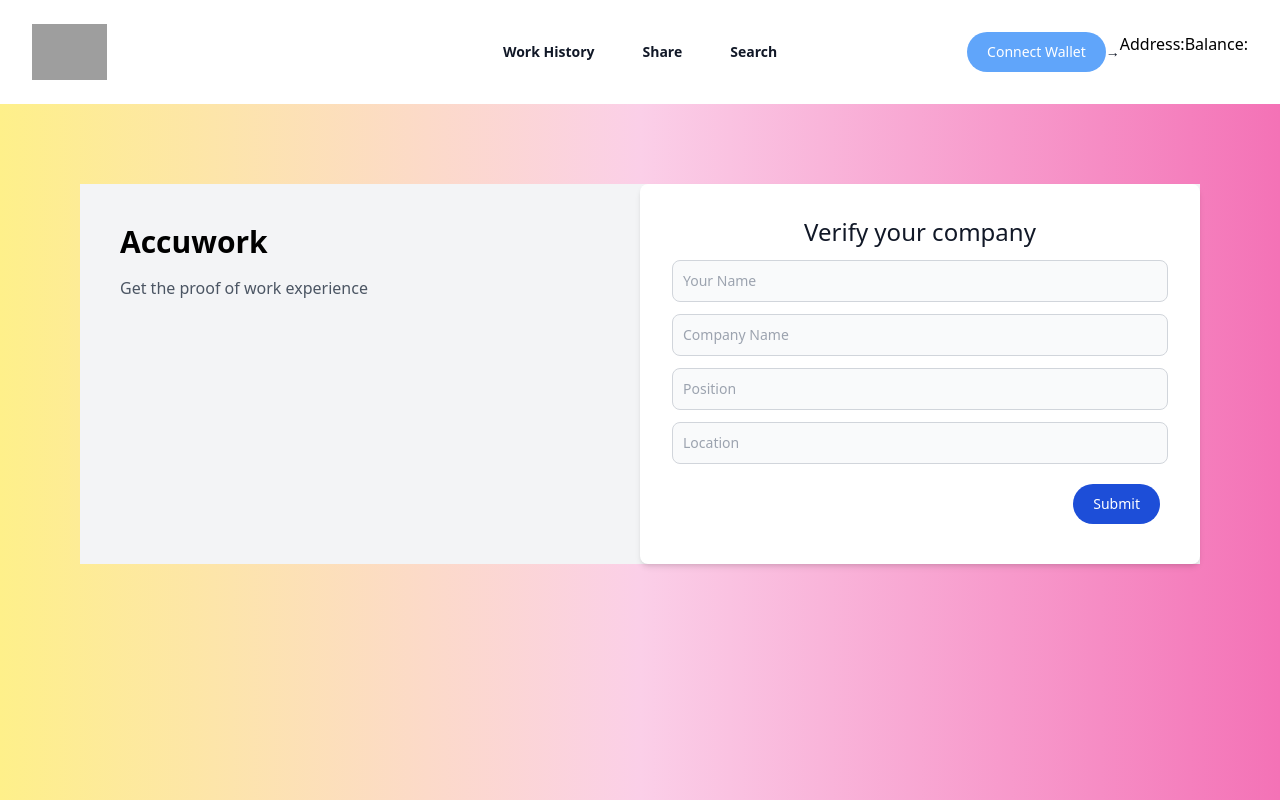
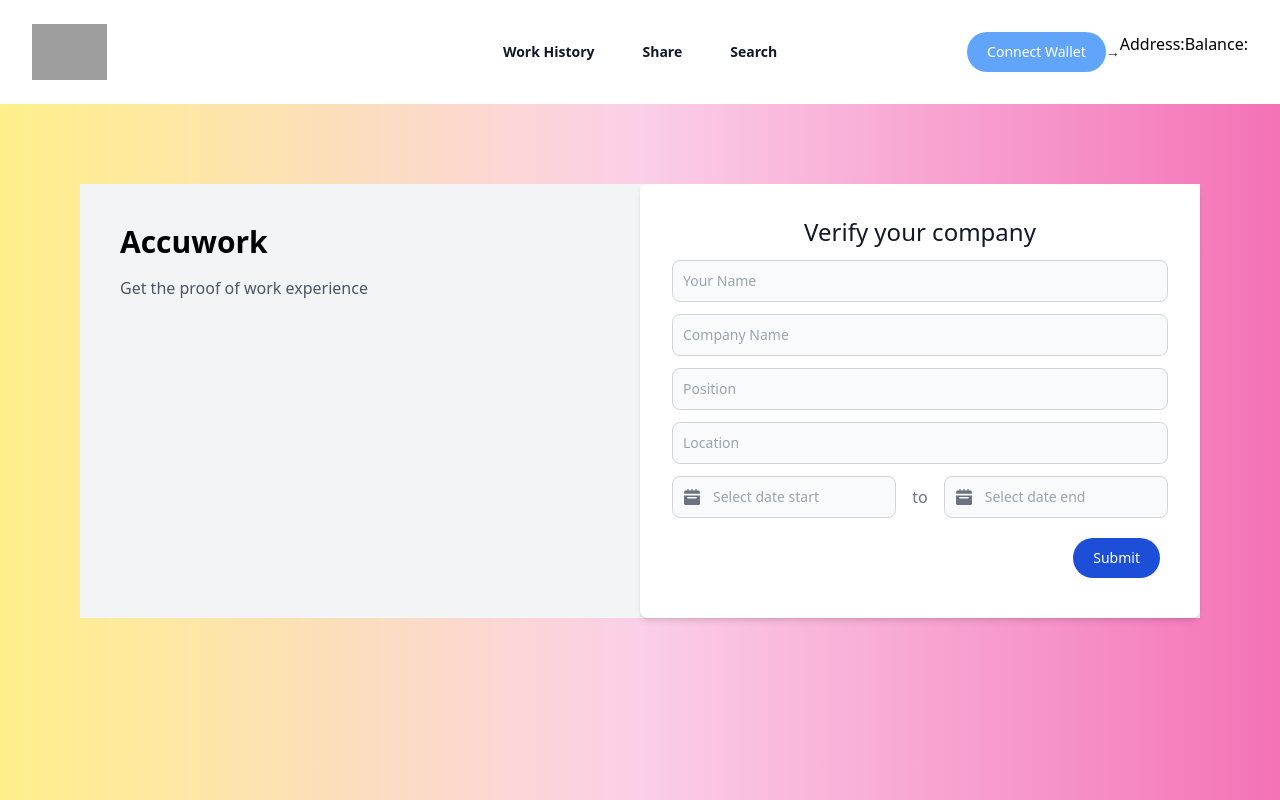
Before and after one commit to devhyun05/Accuwork, a React (Create React App) app in the folder estate_chain_frontend/: page / in a window 1280 px wide. Built offline with nearby package versions, Linux system fonts and the light colour scheme; grey boxes are pictures that could not be loaded.

Commit message:
main page form updated

```diff
--- a/estate_chain_frontend/src/components/layouts/landing.js
+++ b/estate_chain_frontend/src/components/layouts/landing.js
@@ -23,13 +23,30 @@
               <div class="text-center">
                 <p class="text-2xl font-normal text-gray-900">Verify your company</p>
               </div>
-            <input type="url" id="website" className="bg-gray-50 border mt-3 border-gray-300 text-gray-900 text-sm rounded-lg focus:ring-blue-500 focus:border-blue-500 block w-full p-2.5 dark:bg-gray-700 dark:border-gray-600 dark:placeholder-gray-400 dark:text-white dark:focus:ring-blue-500 dark:focus:border-blue-500" placeholder="Your Name" required/>
+              <input type="url" id="website" className="bg-gray-50 border mt-3 border-gray-300 text-gray-900 text-sm rounded-lg focus:ring-blue-500 focus:border-blue-500 block w-full p-2.5 dark:bg-gray-700 dark:border-gray-600 dark:placeholder-gray-400 dark:text-white dark:focus:ring-blue-500 dark:focus:border-blue-500" placeholder="Your Name" required />
+              <input type="url" id="website" className="bg-gray-50  border mt-3 border-gray-300 text-gray-900 text-sm rounded-lg focus:ring-blue-500 focus:border-blue-500 block w-full p-2.5 dark:bg-gray-700 dark:border-gray-600 dark:placeholder-gray-400 dark:text-white dark:focus:ring-blue-500 dark:focus:border-blue-500" placeholder="Company Name" required />
+              <input type="url" id="website" className="bg-gray-50 border mt-3 border-gray-300 text-gray-900 text-sm rounded-lg focus:ring-blue-500 focus:border-blue-500 block w-full p-2.5 dark:bg-gray-700 dark:border-gray-600 dark:placeholder-gray-400 dark:text-white dark:focus:ring-blue-500 dark:focus:border-blue-500" placeholder="Position" required />
+              <input type="url" id="website" className="bg-gray-50 border mt-3 border-gray-300 text-gray-900 text-sm rounded-lg focus:ring-blue-500 focus:border-blue-500 block w-full p-2.5 dark:bg-gray-700 dark:border-gray-600 dark:placeholder-gray-400 dark:text-white dark:focus:ring-blue-500 dark:focus:border-blue-500" placeholder="Location" required />
+              <div date-rangepicker class="flex items-center mt-3">
+                <div class="relative">
+                  <div class="absolute inset-y-0 left-0 flex items-center pl-3 pointer-events-none">
+                    <svg class="w-4 h-4 text-gray-500 dark:text-gray-400" aria-hidden="true" xmlns="http://www.w3.org/2000/svg" fill="currentColor" viewBox="0 0 20 20">
+                      <path d="M20 4a2 2 0 0 0-2-2h-2V1a1 1 0 0 0-2 0v1h-3V1a1 1 0 0 0-2 0v1H6V1a1 1 0 0 0-2 0v1H2a2 2 0 0 0-2 2v2h20V4ZM0 18a2 2 0 0 0 2 2h16a2 2 0 0 0 2-2V8H0v10Zm5-8h10a1 1 0 0 1 0 2H5a1 1 0 0 1 0-2Z" />
+                    </svg>
+                  </div>
+                  <input name="start" type="text" class="bg-gray-50 border border-gray-300 text-gray-900 text-sm rounded-lg focus:ring-blue-500 focus:border-blue-500 block w-full pl-10 p-2.5  dark:bg-gray-700 dark:border-gray-600 dark:placeholder-gray-400 dark:text-white dark:focus:ring-blue-500 dark:focus:border-blue-500" placeholder="Select date start" />
+                </div>
+                <span class="mx-4 text-gray-500">to</span>
+                <div class="relative">
+                  <div class="absolute inset-y-0 left-0 flex items-center pl-3 pointer-events-none">
+                    <svg class="w-4 h-4 text-gray-500 dark:text-gray-400" aria-hidden="true" xmlns="http://www.w3.org/2000/svg" fill="currentColor" viewBox="0 0 20 20">
+                      <path d="M20 4a2 2 0 0 0-2-2h-2V1a1 1 0 0 0-2 0v1h-3V1a1 1 0 0 0-2 0v1H6V1a1 1 0 0 0-2 0v1H2a2 2 0 0 0-2 2v2h20V4ZM0 18a2 2 0 0 0 2 2h16a2 2 0 0 0 2-2V8H0v10Zm5-8h10a1 1 0 0 1 0 2H5a1 1 0 0 1 0-2Z" />
+                    </svg>
+                  </div>
+                  <input name="end" type="text" class="bg-gray-50 border border-gray-300 text-gray-900 text-sm rounded-lg focus:ring-blue-500 focus:border-blue-500 block w-full pl-10 p-2.5  dark:bg-gray-700 dark:border-gray-600 dark:placeholder-gray-400 dark:text-white dark:focus:ring-blue-500 dark:focus:border-blue-500" placeholder="Select date end" />
+                </div>
+              </div>
 
-            <input type="url" id="website" className="bg-gray-50  border mt-3 border-gray-300 text-gray-900 text-sm rounded-lg focus:ring-blue-500 focus:border-blue-500 block w-full p-2.5 dark:bg-gray-700 dark:border-gray-600 dark:placeholder-gray-400 dark:text-white dark:focus:ring-blue-500 dark:focus:border-blue-500" placeholder="Company Name" required/>
-
-            <input type="url" id="website" className="bg-gray-50 border mt-3 border-gray-300 text-gray-900 text-sm rounded-lg focus:ring-blue-500 focus:border-blue-500 block w-full p-2.5 dark:bg-gray-700 dark:border-gray-600 dark:placeholder-gray-400 dark:text-white dark:focus:ring-blue-500 dark:focus:border-blue-500" placeholder="Position" required/>
-
-            <input type="url" id="website" className="bg-gray-50 border mt-3 border-gray-300 text-gray-900 text-sm rounded-lg focus:ring-blue-500 focus:border-blue-500 block w-full p-2.5 dark:bg-gray-700 dark:border-gray-600 dark:placeholder-gray-400 dark:text-white dark:focus:ring-blue-500 dark:focus:border-blue-500" placeholder="Location" required/>
             </div>
             <div>
               <div class="mt-5 text-right">
```
Lines whose indentation alone changed are shown as unchanged.
